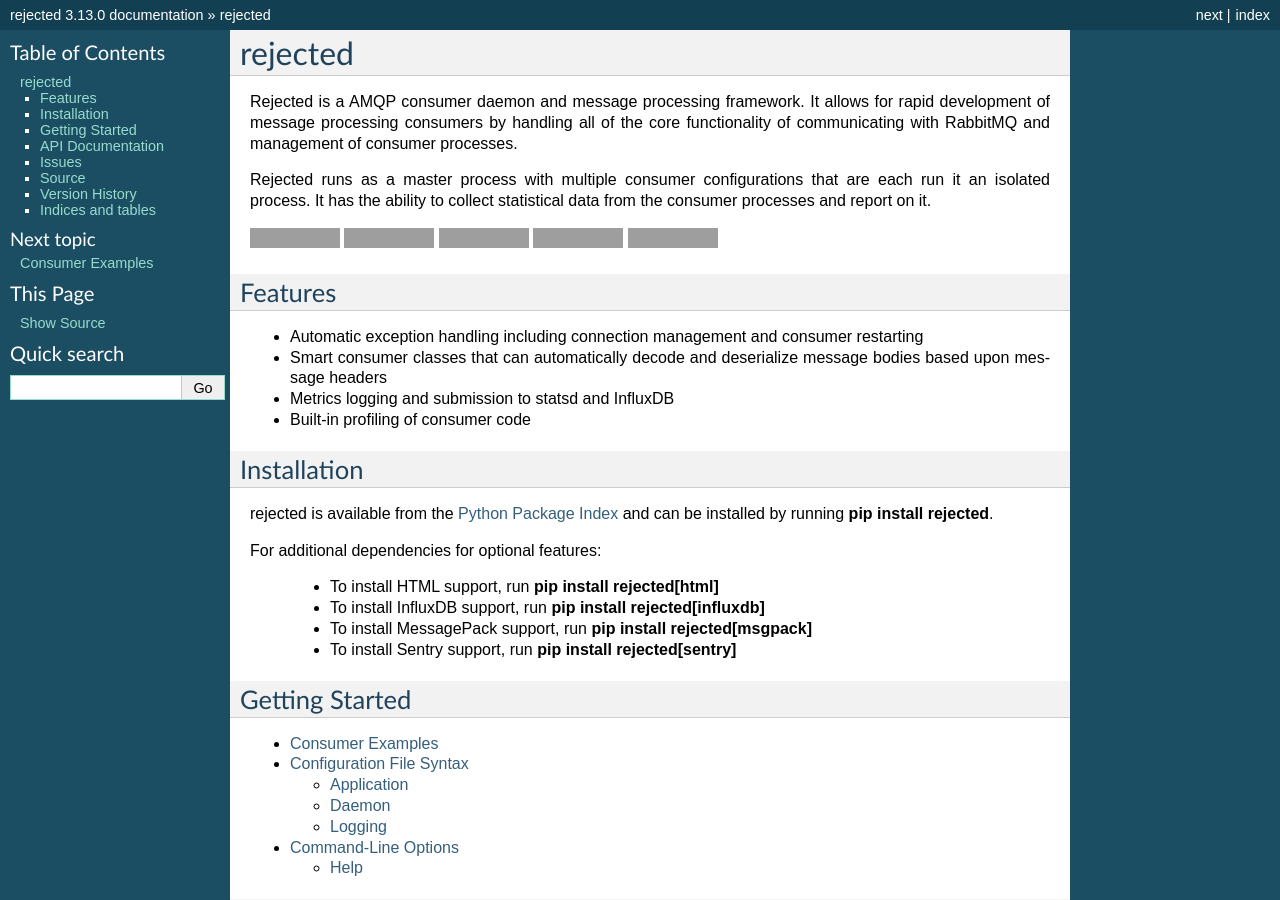
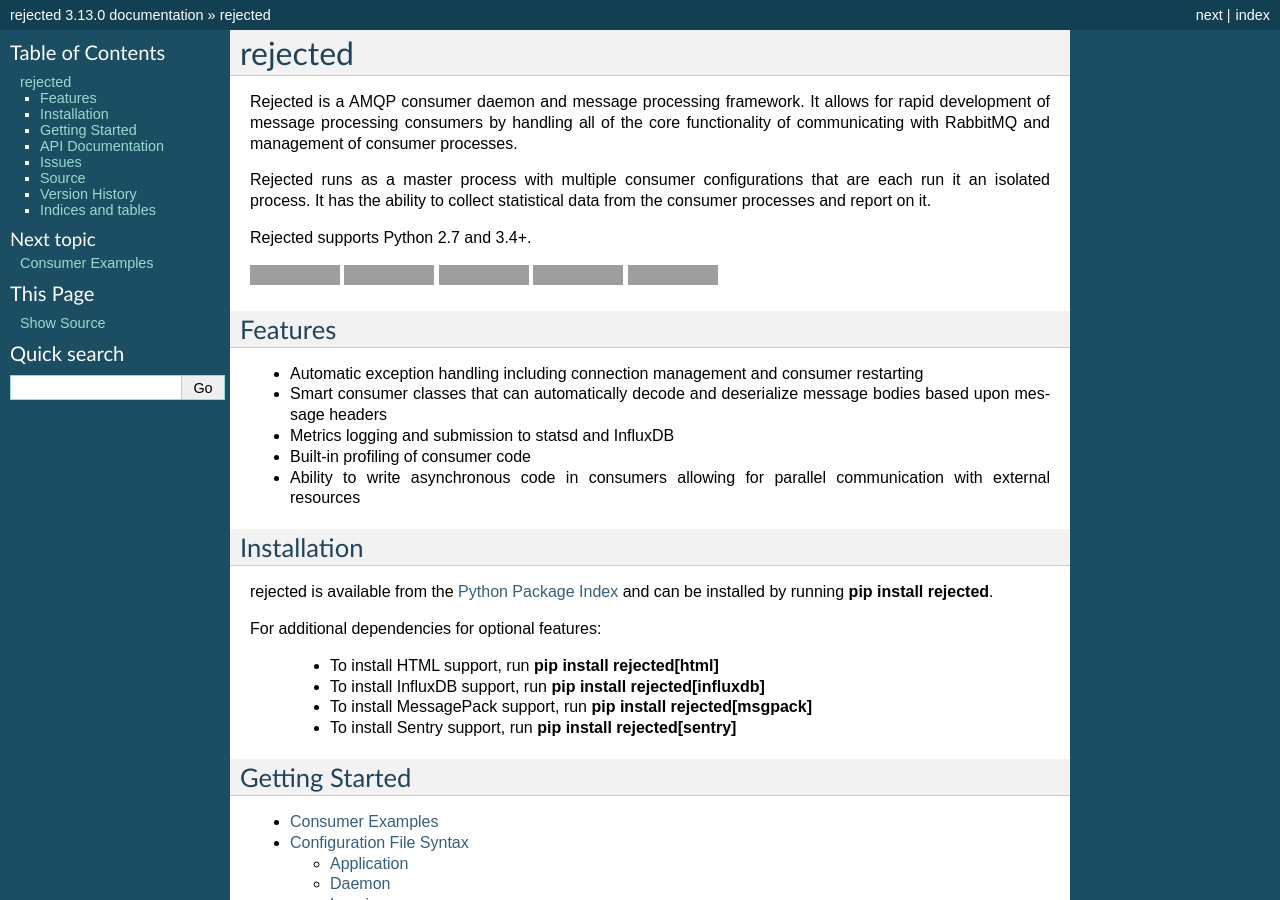
Before and after one commit to gmr/rejected, a Sphinx documentation site: the page built from docs/index.rst, in a window 1280 px wide and 900 px high. Built offline with Sphinx 7.4.7, drawn with Linux system fonts in a browser that asks for light colours; grey boxes are pictures that could not be loaded.

Commit message:
More readme updates

```diff
--- a/README.rst
+++ b/README.rst
@@ -10,6 +10,8 @@ Rejected runs as a master process with multiple consumer configurations that are
 each run it an isolated process. It has the ability to collect statistical
 data from the consumer processes and report on it.
 
+Rejected supports Python 2.7 and 3.4+.
+
 |Version| |Downloads| |Status| |License|
 
 Features
@@ -17,7 +19,7 @@ Features
 
 - Automatic exception handling including connection management and consumer restarting
 - Smart consumer classes that can automatically decode and deserialize message bodies based upon message headers
-- Metrics logging and submission to statsd
+- Metrics logging and submission to statsd and InfluxDB
 - Built-in profiling of consumer code
 - Ability to write asynchronous code in consumers allowing for parallel communication with external resources
 
--- a/docs/index.rst
+++ b/docs/index.rst
@@ -14,6 +14,8 @@ Rejected runs as a master process with multiple consumer configurations that are
 each run it an isolated process. It has the ability to collect statistical
 data from the consumer processes and report on it.
 
+Rejected supports Python 2.7 and 3.4+.
+
 |Version| |Downloads| |Status| |Climate| |License|
 
 Features
@@ -23,6 +25,7 @@ Features
 - Smart consumer classes that can automatically decode and deserialize message bodies based upon message headers
 - Metrics logging and submission to statsd and InfluxDB
 - Built-in profiling of consumer code
+- Ability to write asynchronous code in consumers allowing for parallel communication with external resources
 
 Installation
 ------------
```
